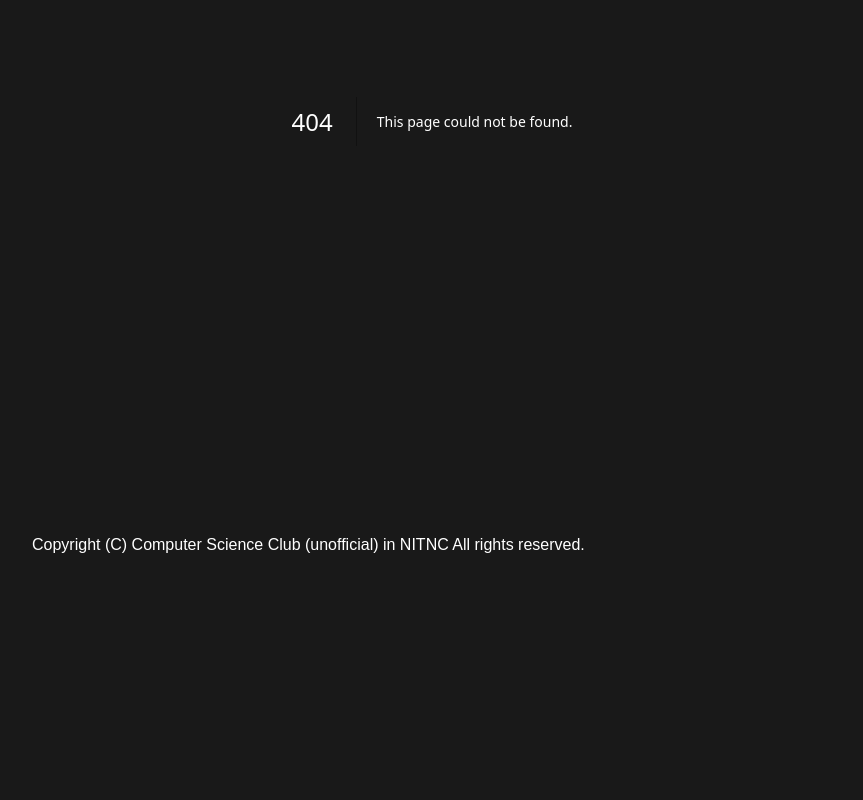
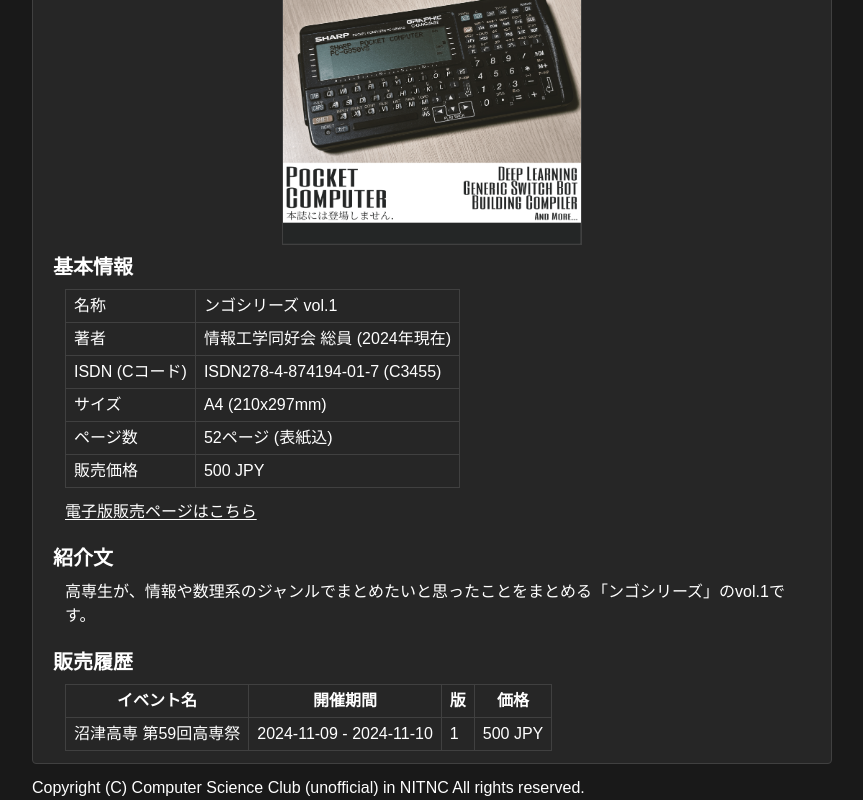
Before and after one commit to csc-a452p/website, a Next.js app: page /goods/ngo_vol1 in a window 1280 px wide. Before the commit this address had no page. Shown: the part 351-1151 px from the top of the page, without its empty margins (208-1071 px from the left). Before the commit the page ends 908 px from the top, so only its background shows below. Built offline with nearby package versions, Linux system fonts and the light colour scheme.

Commit message:
[add] 各刊行物のページを追加

```diff
--- /dev/null
+++ b/app/goods/ngo_vol1/page.tsx
@@ -0,0 +1,97 @@
+import { Metadata } from "next";
+import Image from "next/image";
+import DLink from "@/app/components/DLink";
+
+export const metadata: Metadata = {
+    title: 'お知らせ',
+}
+
+export default function Page() {
+    return (
+        <>
+            <main className="w-full md:m-auto flex gap-2">
+                <div className={`w-full bg-neutral-800 border border-neutral-700 rounded`}>
+                    <div className="bg-neutral-700 p-3 pl-5">
+                        <h1 className="w-full font-bold text-3xl mb-1">ンゴシリーズ vol.1</h1>
+                        <div><DLink href="/">トップ</DLink> &gt; <DLink href={"/goods"}>刊行・制作物一覧</DLink> &gt; ンゴシリーズ vol.1</div>
+                    </div>
+
+                    <div className="mx-2 flex flex-col gap-2 p-3">
+                        <div className="flex justify-center">
+                            <Image src={"/assets/goods/ngo_vol1/front.png"} width={300} height={424} alt="ンゴシリーズ vol.1の表紙" className="border border-neutral-700" />
+                        </div>
+
+                        <div className="flex flex-col gap-2">
+                            <h2 className="text-xl font-bold">基本情報</h2>
+                            <div className="mx-3">
+                                <table className="border-collapse border border-neutral-700">
+                                    <tbody className="[&_td]:border [&_td]:border-neutral-700 [&_td]:p-1 [&_td]:px-2">
+                                        <tr>
+                                            <td>名称</td>
+                                            <td>ンゴシリーズ vol.1</td>
+                                        </tr>
+                                        <tr>
+                                            <td>著者</td>
+                                            <td>情報工学同好会 総員 (2024年現在)</td>
+                                        </tr>
+                                        <tr>
+                                            <td>ISDN (Cコード)</td>
+                                            <td>ISDN278-4-874194-01-7 (C3455)</td>
+                                        </tr>
+                                        <tr>
+                                            <td>サイズ</td>
+                                            <td>A4 (210x297mm)</td>
+                                        </tr>
+                                        <tr>
+                                            <td>ページ数</td>
+                                            <td>52ページ (表紙込)</td>
+                                        </tr>
+                                        <tr>
+                                            <td>販売価格</td>
+                                            <td>500 JPY</td>
+                                        </tr>
+                                    </tbody>
+                                </table>
+
+                                <div className="mt-3">
+                                    <DLink href={"https://csc-a452p.booth.pm/items/6439916"} target="_blank">電子版販売ページはこちら</DLink>
+                                </div>
+                            </div>
+                        </div>
+
+                        <div className="flex flex-col gap-2 mt-3">
+                            <h2 className="text-xl font-bold">紹介文</h2>
+                            <div className="mx-3">
+                                高専生が、情報や数理系のジャンルでまとめたいと思ったことをまとめる「ンゴシリーズ」のvol.1です。
+                            </div>
+                        </div>
+
+                        <div className="flex flex-col gap-2 mt-3">
+                            <h2 className="text-xl font-bold">販売履歴</h2>
+                            <div className="mx-3">
+                                <table className="border-collapse border border-neutral-700">
+                                    <thead className="[&_th]:border [&_th]:border-neutral-700 [&_th]:p-1 [&_th]:px-2">
+                                        <tr>
+                                            <th>イベント名</th>
+                                            <th>開催期間</th>
+                                            <th>版</th>
+                                            <th>価格</th>
+                                        </tr>
+                                    </thead>
+                                    <tbody className="[&_td]:border [&_td]:border-neutral-700 [&_td]:p-1 [&_td]:px-2">
+                                        <tr>
+                                            <td>沼津高専 第59回高専祭</td>
+                                            <td>2024-11-09 - 2024-11-10</td>
+                                            <td>1</td>
+                                            <td>500 JPY</td>
+                                        </tr>
+                                    </tbody>
+                                </table>
+                            </div>
+                        </div>
+                    </div>
+                </div>
+            </main>
+        </>
+    );
+}
```
Also changed, not shown: public/assets/goods/ngo_vol1/front.png (added).
